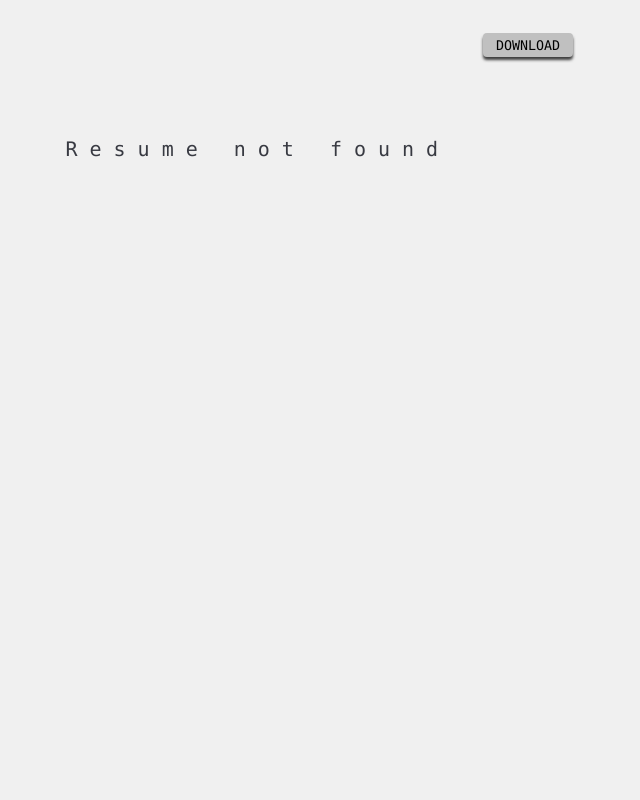
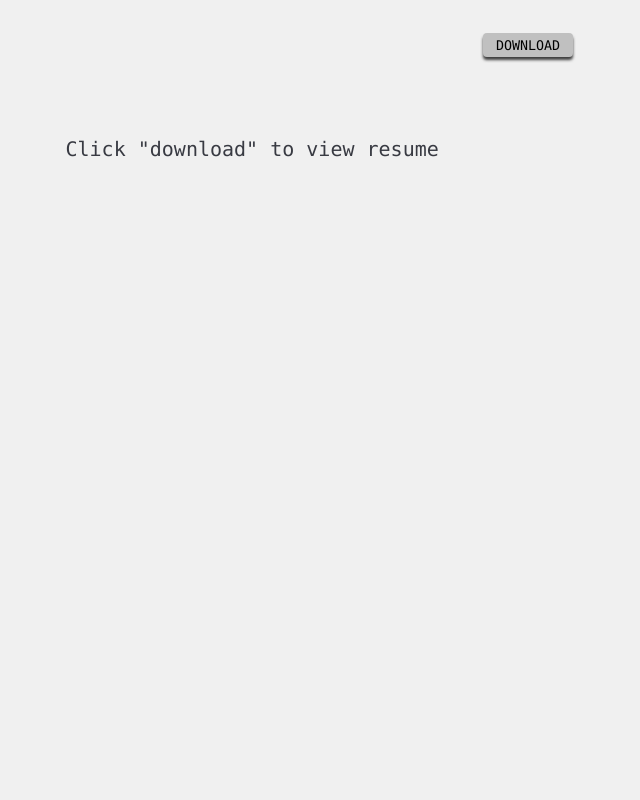
Before and after one commit to joshcamp503/joshcamp503.github.io, a React (Create React App) app: page / in a window 1280 px wide. Shown: the part 2960-3760 px from the top of the page, without its empty margins (112-752 px from the left). Built offline with nearby package versions, Linux system fonts and the light colour scheme; a web font is replaced by a local one.

Commit message:
Resume.js/css: styled <object> message for mobile

```diff
--- a/src/components/Resume/Resume.css
+++ b/src/components/Resume/Resume.css
@@ -20,9 +20,10 @@
 }
 
 .resume object {
-  /* display: none; */
-  height: 600px;
-  margin: 2em 0;
+  display: flex;
+  align-items: center;
+  justify-content: center;
+  letter-spacing: normal;
   width: 100%;
 }
 
--- a/src/components/Resume/Resume.js
+++ b/src/components/Resume/Resume.js
@@ -15,8 +15,8 @@ const Resume = () => {
       <div className="resume">
         <h1 className="title">RESUME</h1>
         <button className="download" onClick={() => {saveAs(ResumePDF, 'josh-campanella-resume-2023.pdf')}}>DOWNLOAD</button>
-        <object data={ResumePDF} type="application/pdf" >Resume not found</object>
-        <button className="download" id="button2" onClick={() => {saveAs(ResumePDF, 'josh-campanella-resume-2023.pdf')}}>DOWNLOAD</button>
+        <object data={ResumePDF} type="application/pdf" >Click "download" to view resume</object>
+        <button className="download" id="button2" onClick={() => {saveAs(ResumePDF, 'josh-campanella-resume-202.pdf')}}>DOWNLOAD</button>
       </div>
     </Element>
   )
```
